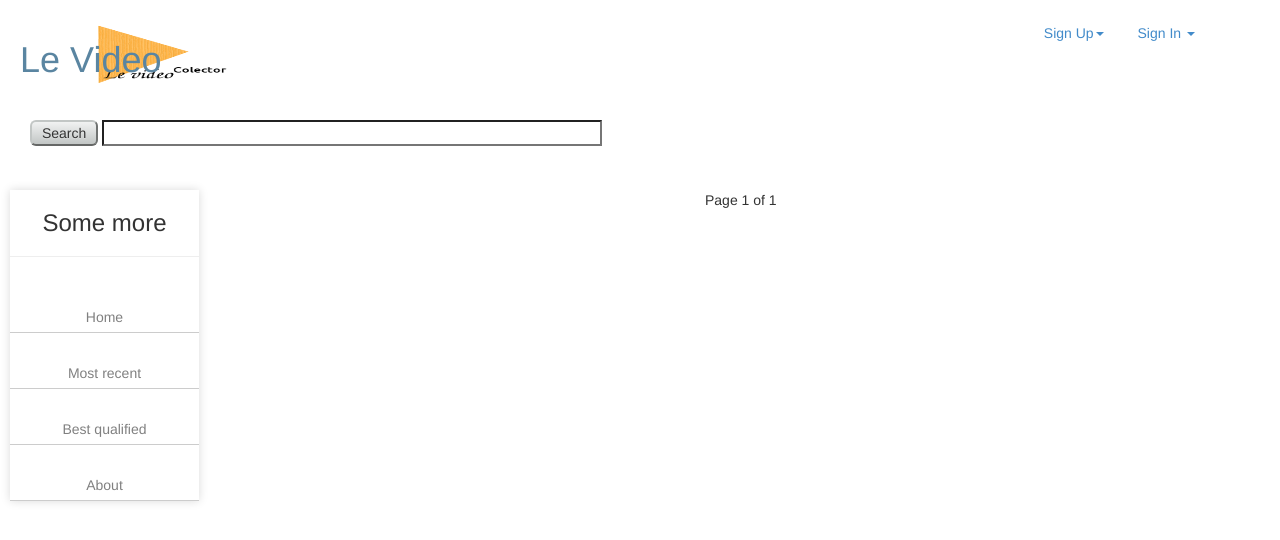
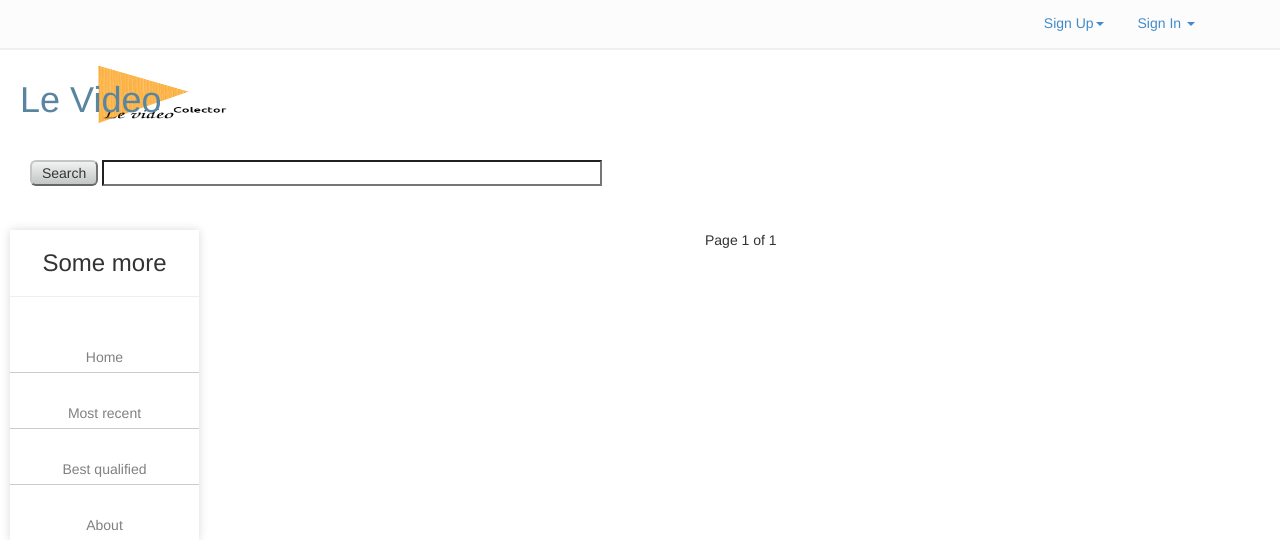
Before and after one commit to edwinMarquez/LeVideoCollector, a PHP site: page / in a window 1280 px wide. Shown: the top 540 px of the page. Run offline with PHP 8.4, Linux system fonts and the light colour scheme; data that the repository does not hold is empty.

Commit message:
UpdatedBootstrap

```diff
--- a/commonhtml/htmlwritter.php
+++ b/commonhtml/htmlwritter.php
@@ -50,7 +50,7 @@
 	*
 	**/
 	function write_login_sigin(){
-		echo '<header class="navbar bs-docs-nav navbar-fixed-top" role="banner">
+		echo '<header id="top-bar" class="navbar navbar-fixed-top" role="banner">
         		<div class="container">
                   <div class="navbar-header"></div>
                   <div class="navbar-collapse collapse">
@@ -58,7 +58,7 @@
                    <div class= "form-group">
                    <ul class="nav navbar-nav">
           			<li class="dropdown">
-          				<a class="dropdown-toggle" href="#" data-toggle="dropdown">Sign Up<b class="caret"></b></a>
+          				<a class="dropdown-toggle" href="#" data-toggle="dropdown" style="padding-top:5px;padding-bottom:0px">Sign Up<b class="caret"></b></a>
           				<div class="dropdown-menu" style="padding: 10px; padding-bottom: 0px;">
 
                           <form action="'.htmlentities($_SERVER['PHP_SELF']).'" method="post" accept-charset="UTF-8">
@@ -79,7 +79,7 @@
                    <div class="form-group">
                    <ul class="nav navbar-nav">
          			<li class="dropdown">
-            			<a class="dropdown-toggle" href="#" data-toggle="dropdown">Sign In <b class="caret"></b></a>
+            			<a class="dropdown-toggle" href="#" data-toggle="dropdown" style="padding-top:5px;padding-bottom:0px">Sign In <b class="caret"></b></a>
             			<div class="dropdown-menu" style="padding: 10px; padding-bottom: 0px;">
               				<form action="'.htmlentities($_SERVER['PHP_SELF']).'" method="post" accept-charset="UTF-8">
   								Email:<input id="user_username" style="margin-bottom: 15px;" type="text" name="acuseremail" size="30" />
@@ -106,7 +106,7 @@
 	*
 	**/
 	function write_loged_user_msg(){
-		echo '<header class="navbar navbar-fixed-top bs-docs-nav" role="banner">
+		echo '<header id="top-bar" class="navbar navbar-fixed-top" role="banner">
 
 				<div class="navbar-collapse collapse">
                  <div class = "navbar-form navbar-right">
--- a/css/principal.css
+++ b/css/principal.css
@@ -1,6 +1,11 @@
 body{
 	min-width: 800px;
 	min-height: 500px;
+}
+
+#top-bar{
+	background:#FCFCFC;
+	border-bottom: 2px solid rgba(0,0,0,0.05);
 }
 
 #principal{
@@ -13,6 +18,7 @@ body{
 #title{
 	color: #5a85a1;
 	padding: 10px;
+	margin-top: 40px;
 	text-align: left;
 	background-image: url(../images/logo.png);
 	background-repeat: no-repeat;
```
